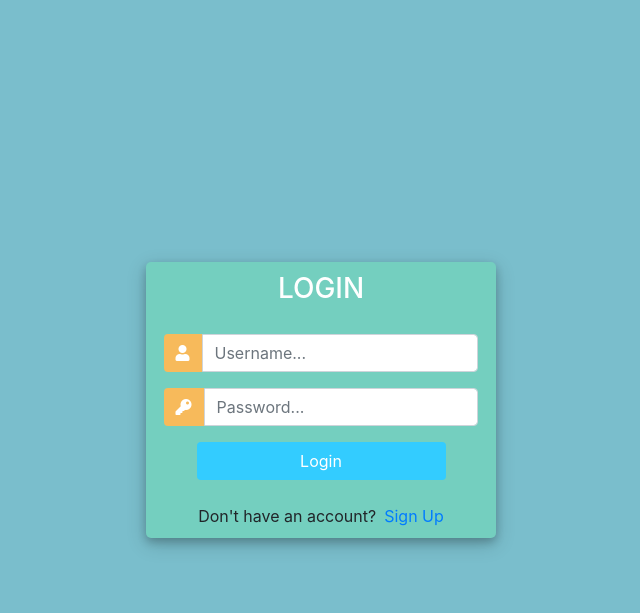
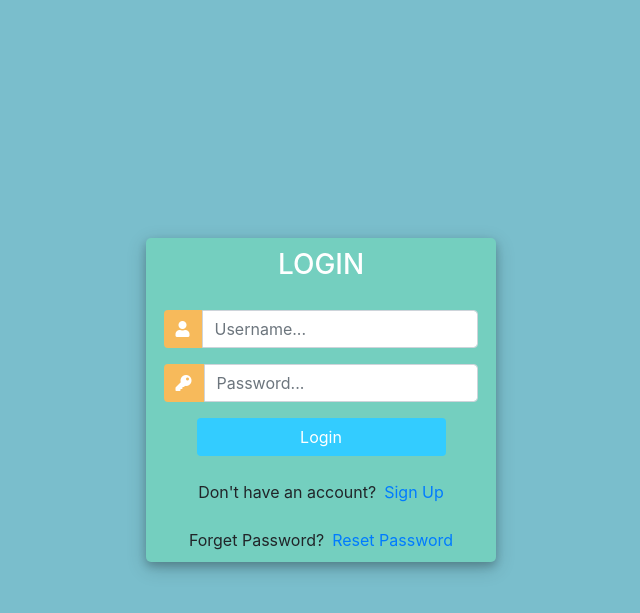
Before and after one commit to keeran2488/Customer_Management_System, a Django app: page /login/ in a window 1280 px wide. Shown: the top 613 px of the page, without its empty margins (319-959 px from the left). Run offline with Django 3.2, Linux system fonts and the light colour scheme; some libraries are stand-ins or nearby versions.

Commit message:
Password Reset Email

```diff
--- a/accounts/templates/accounts/login.html
+++ b/accounts/templates/accounts/login.html
@@ -115,7 +115,11 @@
 					<div class="d-flex justify-content-center links">
 						Don't have an account? <a href="{% url 'register' %}" class="ml-2">Sign Up</a>
 					</div>
-
+				</div>
+				<div class="mt-4">
+					<div class="d-flex justify-content-center links">
+						Forget Password? <a href="{% url 'reset_password' %}" class="ml-2">Reset Password</a>
+					</div>
 				</div>
 			</div>
 		</div>
--- a/accounts/urls.py
+++ b/accounts/urls.py
@@ -1,4 +1,6 @@
 from django.urls import path
+from django.contrib.auth import views as auth_views
+
 from . import views
 
 
@@ -16,4 +18,9 @@ urlpatterns = [
     path('create_order/', views.createOrder, name="create_order"),
     path('update_order/<str:pk>/', views.updateOrder, name="update_order"),
     path('delete_order/<str:pk>/', views.deleteOrder, name="delete_order"),
+
+    path('reset_password/', auth_views.PasswordResetView.as_view(), name="reset_password"),
+    path('reset_password_sent/', auth_views.PasswordResetDoneView.as_view(), name="password_reset_done"),
+    path('reset/<uidb64>/<token>', auth_views.PasswordResetConfirmView.as_view(), name="password_reset_confirm"),
+    path('reset_password_complete/', auth_views.PasswordResetCompleteView.as_view(), name="password_reset_complete"),
 ]
```
Also changed, not shown: CustomerManagementSystem/settings.py (+10 -0 lines), db.sqlite3.
